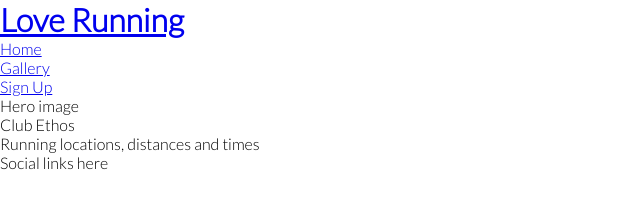
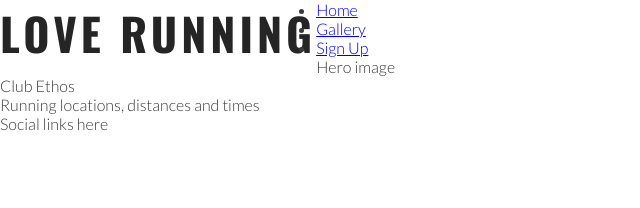
Before and after one commit to CharlieMcGoldrick/ci-walkthrough-love-running, a plain HTML site: page index.html in a window 1280 px wide. Shown: the whole page, without its empty margins (0-640 px from the left). Drawn offline with nearby package versions, Linux system fonts and the light colour scheme.

Commit message:
Add style for headings and logo

```diff
--- a/assets/css/style.css
+++ b/assets/css/style.css
@@ -12,4 +12,19 @@
 body {
     font-family: Lato, sans-serif;
     font-weight: 300;
+    color: #3a3a3a
 }
+
+/* Headings and logo */
+h1,
+h2 {
+    font-family: Oswald, sans-serif;
+    text-transform: uppercase;
+    letter-spacing: 4px;
+    color: #252525
+}
+
+#logo {
+    float: left;
+    font-size: 280%;
+}
--- a/index.html
+++ b/index.html
@@ -15,7 +15,7 @@
     <!-- Navigation -->
     <header>
         <a href="index.html">
-            <h1>Love Running</h1>
+            <h1 id="logo">Love Running</h1>
         </a>
         <nav>
             <ul>
```
